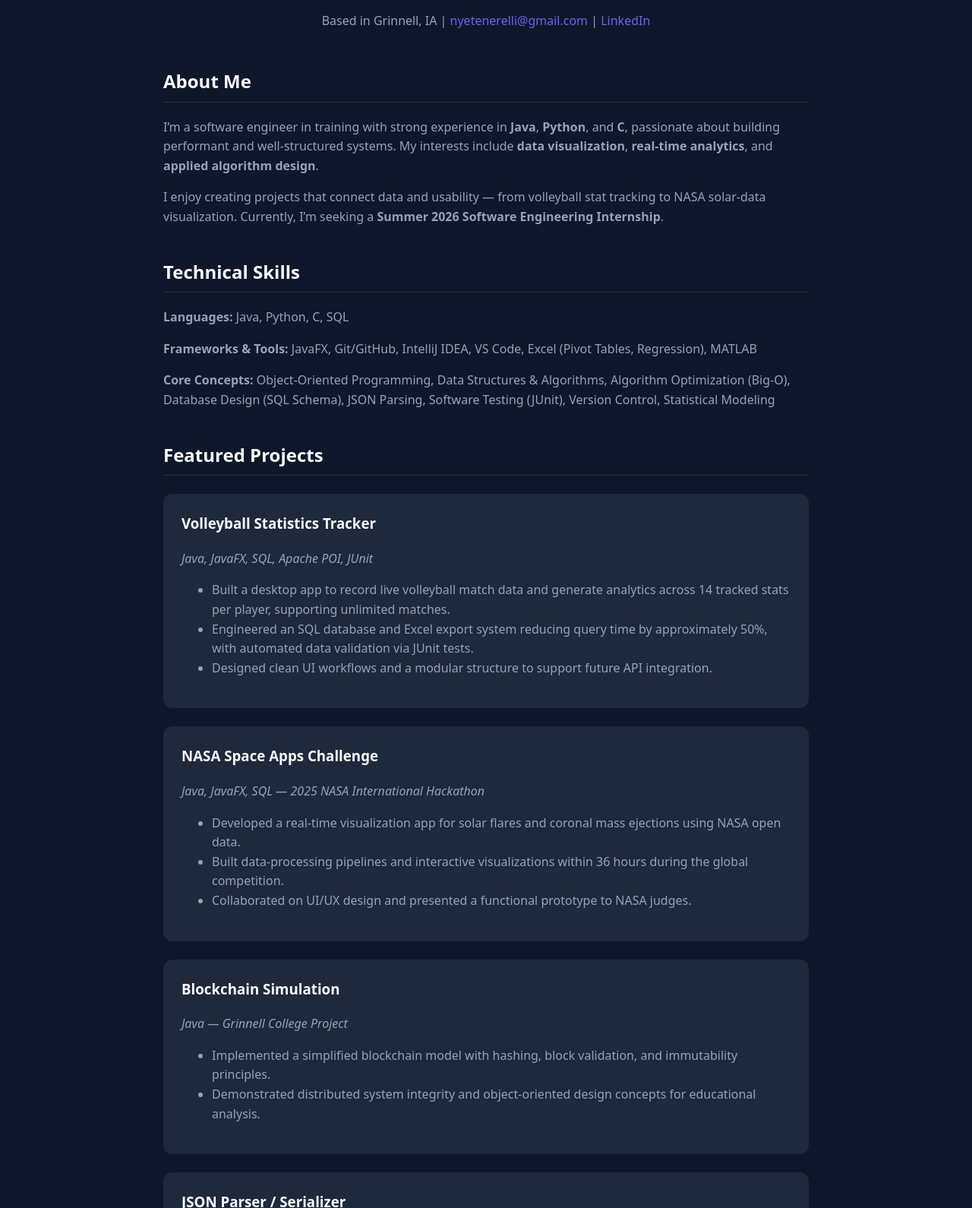
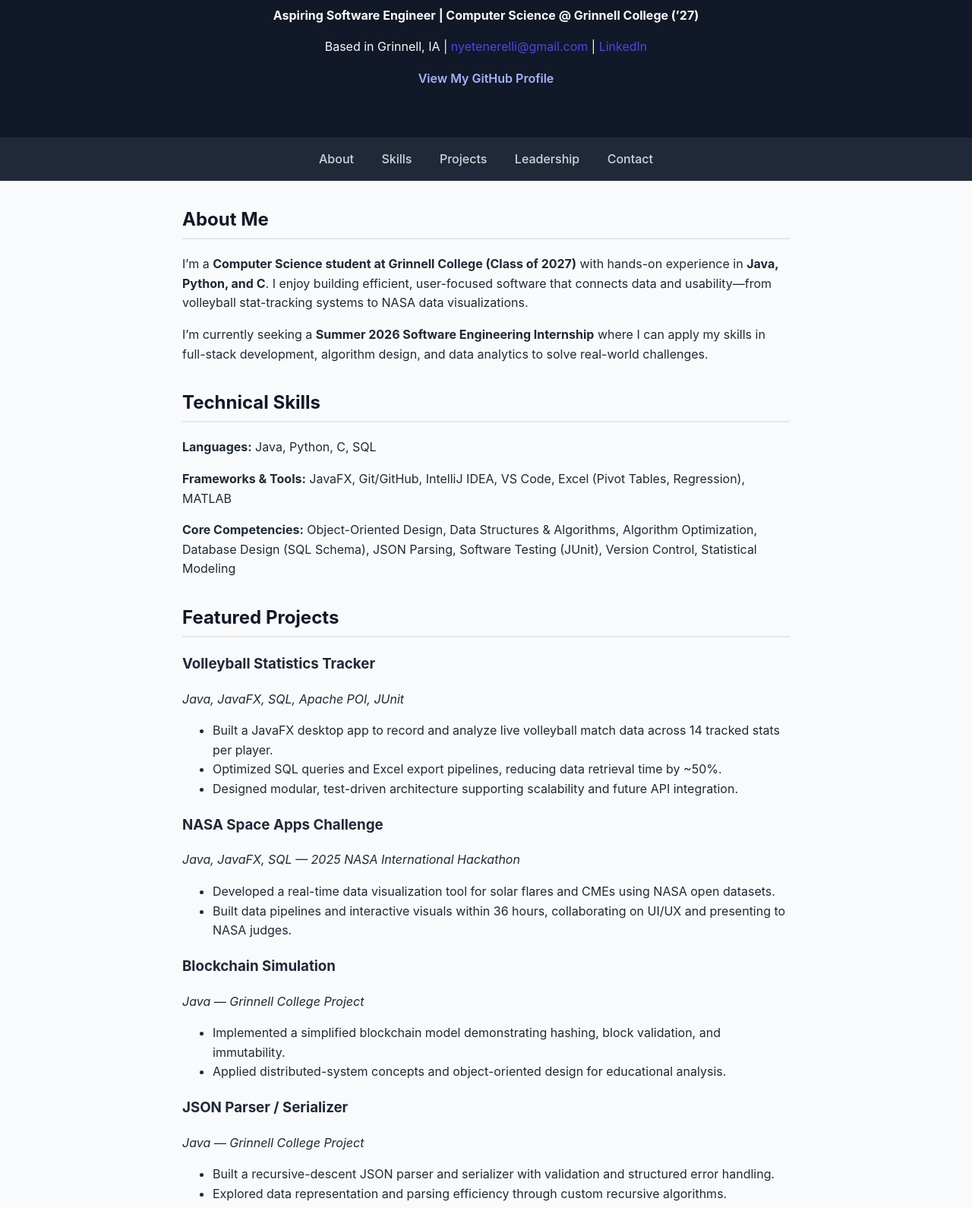
Before and after one commit to NyeTenerelli/nyeten.github.io, a plain HTML site: page index.html in a window 1280 px wide. Shown: the part 147-1737 px from the top of the page at 76% size. Drawn offline with Linux system fonts and the light colour scheme.

Commit message:
Refactor index.html for better structure and content
Updated HTML structure and content for improved clarity and presentation.

```diff
--- a/index.html
+++ b/index.html
@@ -1,149 +1,165 @@
-<!doctype html>
+<!DOCTYPE html>
 <html lang="en">
 <head>
-  <meta charset="utf-8" />
-  <meta name="viewport" content="width=device-width,initial-scale=1" />
-  <title>Nye Tenerelli | Portfolio</title>
-  <meta name="description" content="Portfolio of Nye Tenerelli — Computer Science Major at Grinnell College specializing in software engineering, data visualization, and analytics." />
-
+  <meta charset="UTF-8">
+  <meta name="viewport" content="width=device-width, initial-scale=1.0">
+  <title>Nye Tenerelli | Software Engineer in Training</title>
   <style>
-    :root {
-      --bg: #0f172a;
-      --card: #1e293b;
-      --text: #f8fafc;
-      --muted: #94a3b8;
-      --accent: #6366f1;
-    }
-    * { box-sizing: border-box; }
     body {
+      font-family: -apple-system, BlinkMacSystemFont, "Segoe UI", Roboto, Helvetica, Arial, sans-serif;
       margin: 0;
-      font-family: system-ui, -apple-system, "Segoe UI", Roboto, sans-serif;
-      background: var(--bg);
-      color: var(--text);
+      background-color: #f9fafb;
+      color: #1f2937;
       line-height: 1.6;
-      padding: 2rem 1rem;
     }
     header {
+      background-color: #111827;
+      color: #f9fafb;
+      padding: 3rem 1rem;
       text-align: center;
-      margin-bottom: 3rem;
     }
-    h1 {
-      font-size: 2.5rem;
-      margin: 0.2em 0;
+    h1 { font-size: 2.5rem; margin-bottom: 0.5rem; }
+    h2 { color: #111827; border-bottom: 2px solid #e5e7eb; padding-bottom: 0.3rem; }
+    h3 { margin-top: 1.2rem; }
+    p, li { font-size: 1rem; }
+    a { color: #4f46e5; text-decoration: none; }
+    a:hover { color: #818cf8; }
+    section { max-width: 800px; margin: 2rem auto; padding: 0 1rem; }
+    nav {
+      background-color: #1f2937;
+      text-align: center;
+      padding: 1rem 0;
     }
-    h2 {
-      margin-top: 2.5rem;
-      border-bottom: 1px solid rgba(255, 255, 255, 0.1);
-      padding-bottom: 0.3em;
+    nav a {
+      color: #d1d5db;
+      margin: 0 1rem;
+      text-decoration: none;
+      font-weight: 500;
     }
-    section {
-      max-width: 850px;
-      margin: 0 auto;
-    }
-    p, li { color: var(--muted); }
-    a { color: var(--accent); text-decoration: none; }
-    a:hover { text-decoration: underline; }
-    .project {
-      background: var(--card);
-      padding: 1.5rem;
-      border-radius: 12px;
-      margin: 1.5rem 0;
-    }
-    .project h3 {
-      margin-top: 0;
-      color: var(--text);
-    }
+    nav a:hover { color: #ffffff; }
+    ul { margin-top: 0.5rem; }
     footer {
+      background-color: #111827;
+      color: #9ca3af;
       text-align: center;
+      padding: 1rem;
       margin-top: 3rem;
       font-size: 0.9rem;
-      color: var(--muted);
     }
   </style>
 </head>
+<body>
 
-<body>
   <header>
     <h1>Nye Tenerelli</h1>
-    <p><strong>Computer Science Major @ Grinnell College (Class of 2027)</strong></p>
+    <p><strong>Aspiring Software Engineer | Computer Science @ Grinnell College (’27)</strong></p>
     <p>Based in Grinnell, IA | <a href="mailto:nyetenerelli@gmail.com">nyetenerelli@gmail.com</a> |
-      <a href="https://linkedin.com/in/nye-tenerelli-ba546023b" target="_blank">LinkedIn</a>
-    </p>
+      <a href="https://linkedin.com/in/nye-tenerelli-ba546023b" target="_blank">LinkedIn</a></p>
+    <p><a href="https://github.com/nyetenerelli" target="_blank" style="color:#a5b4fc;font-weight:600;">View My GitHub Profile</a></p>
   </header>
 
-  <section>
+  <nav>
+    <a href="#about">About</a>
+    <a href="#skills">Skills</a>
+    <a href="#projects">Projects</a>
+    <a href="#leadership">Leadership</a>
+    <a href="#contact">Contact</a>
+  </nav>
+
+  <section id="about">
     <h2>About Me</h2>
-    <p>I’m a software engineer in training with strong experience in <strong>Java</strong>, <strong>Python</strong>, and <strong>C</strong>, passionate about building performant and well-structured systems. My interests include <strong>data visualization</strong>, <strong>real-time analytics</strong>, and <strong>applied algorithm design</strong>.</p>
-    <p>I enjoy creating projects that connect data and usability — from volleyball stat tracking to NASA solar-data visualization. Currently, I’m seeking a <strong>Summer 2026 Software Engineering Internship</strong>.</p>
+    <p>
+      I’m a <strong>Computer Science student at Grinnell College (Class of 2027)</strong> with hands-on experience in
+      <strong>Java, Python, and C</strong>. I enjoy building efficient, user-focused software that connects
+      data and usability—from volleyball stat-tracking systems to NASA data visualizations.
+    </p>
+    <p>
+      I’m currently seeking a <strong>Summer 2026 Software Engineering Internship</strong> where I can apply my skills in
+      full-stack development, algorithm design, and data analytics to solve real-world challenges.
+    </p>
+  </section>
 
+  <section id="skills">
     <h2>Technical Skills</h2>
     <p><strong>Languages:</strong> Java, Python, C, SQL</p>
     <p><strong>Frameworks & Tools:</strong> JavaFX, Git/GitHub, IntelliJ IDEA, VS Code, Excel (Pivot Tables, Regression), MATLAB</p>
-    <p><strong>Core Concepts:</strong> Object-Oriented Programming, Data Structures & Algorithms, Algorithm Optimization (Big-O), Database Design (SQL Schema), JSON Parsing, Software Testing (JUnit), Version Control, Statistical Modeling</p>
+    <p><strong>Core Competencies:</strong> Object-Oriented Design, Data Structures & Algorithms, Algorithm Optimization,
+      Database Design (SQL Schema), JSON Parsing, Software Testing (JUnit), Version Control, Statistical Modeling</p>
+  </section>
 
+  <section id="projects">
     <h2>Featured Projects</h2>
 
-    <div class="project">
     <h3>Volleyball Statistics Tracker</h3>
     <p><em>Java, JavaFX, SQL, Apache POI, JUnit</em></p>
     <ul>
-        <li>Built a desktop app to record live volleyball match data and generate analytics across 14 tracked stats per player, supporting unlimited matches.</li>
-        <li>Engineered an SQL database and Excel export system reducing query time by approximately 50%, with automated data validation via JUnit tests.</li>
-        <li>Designed clean UI workflows and a modular structure to support future API integration.</li>
+      <li>Built a JavaFX desktop app to record and analyze live volleyball match data across 14 tracked stats per player.</li>
+      <li>Optimized SQL queries and Excel export pipelines, reducing data retrieval time by ~50%.</li>
+      <li>Designed modular, test-driven architecture supporting scalability and future API integration.</li>
     </ul>
-    </div>
 
-    <div class="project">
     <h3>NASA Space Apps Challenge</h3>
     <p><em>Java, JavaFX, SQL — 2025 NASA International Hackathon</em></p>
     <ul>
-        <li>Developed a real-time visualization app for solar flares and coronal mass ejections using NASA open data.</li>
-        <li>Built data-processing pipelines and interactive visualizations within 36 hours during the global competition.</li>
-        <li>Collaborated on UI/UX design and presented a functional prototype to NASA judges.</li>
+      <li>Developed a real-time data visualization tool for solar flares and CMEs using NASA open datasets.</li>
+      <li>Built data pipelines and interactive visuals within 36 hours, collaborating on UI/UX and presenting to NASA judges.</li>
     </ul>
-    </div>
 
-    <div class="project">
     <h3>Blockchain Simulation</h3>
     <p><em>Java — Grinnell College Project</em></p>
     <ul>
-        <li>Implemented a simplified blockchain model with hashing, block validation, and immutability principles.</li>
-        <li>Demonstrated distributed system integrity and object-oriented design concepts for educational analysis.</li>
+      <li>Implemented a simplified blockchain model demonstrating hashing, block validation, and immutability.</li>
+      <li>Applied distributed-system concepts and object-oriented design for educational analysis.</li>
     </ul>
-    </div>
 
-    <div class="project">
     <h3>JSON Parser / Serializer</h3>
     <p><em>Java — Grinnell College Project</em></p>
     <ul>
-        <li>Designed a recursive-descent JSON parser and serializer with object validation and structured error handling.</li>
-        <li>Explored low-level data representation and parsing efficiency.</li>
+      <li>Built a recursive-descent JSON parser and serializer with validation and structured error handling.</li>
+      <li>Explored data representation and parsing efficiency through custom recursive algorithms.</li>
     </ul>
-    </div>
+  </section>
 
+  <section id="leadership">
     <h2>Leadership & Impact</h2>
     <ul>
       <li><strong>Teen Mentors Leader – Kittitas County Robotics 4-H (2020–2023):</strong> Directed a mentor team supporting 24 youth; secured $3K in funding and led regional competition wins.</li>
       <li><strong>Presenter – Pacific Northwest Regional Economics Conference (2022):</strong> Delivered economic and data-driven research findings to faculty, economists, and policymakers.</li>
     </ul>
+  </section>
 
+  <section id="honors">
     <h2>Honors</h2>
     <ul>
-      <li>Eagle Scout, Boy Scouts of America (2023)</li>
-      <li>Harry Hopkins 1912 Grant & Founder’s Scholarship, Grinnell College</li>
-      <li>SOURCE Research Symposium Presenter, 2022</li>
+      <li><strong>Eagle Scout</strong>, Boy Scouts of America (2023)</li>
+      <li><strong>Harry Hopkins 1912 Grant</strong> & <strong>Founder’s Scholarship</strong>, Grinnell College</li>
+      <li><strong>SOURCE Research Symposium Presenter</strong>, 2022</li>
     </ul>
+  </section>
 
+  <section id="current">
     <h2>Current Focus</h2>
     <ul>
-      <li>Expanding the Volleyball Tracker with live-match visualization and web export</li>
-      <li>Exploring JavaScript + React for front-end integration</li>
-      <li>Preparing for Summer 2026 Software Engineering Internships</li>
+      <li>Enhancing Volleyball Tracker with live-match visualization and web export</li>
+      <li>Learning JavaScript and React for front-end development</li>
+      <li>Preparing for Summer 2026 software engineering internships</li>
+    </ul>
+    <p><a href="resume.pdf" target="_blank">View My Resume (PDF)</a></p>
+  </section>
+
+  <section id="contact">
+    <h2>Contact</h2>
+    <p>If you’d like to connect or discuss opportunities, feel free to reach out:</p>
+    <ul>
+      <li>Email: <a href="mailto:nyetenerelli@gmail.com">nyetenerelli@gmail.com</a></li>
+      <li>LinkedIn: <a href="https://linkedin.com/in/nye-tenerelli-ba546023b" target="_blank">linkedin.com/in/nye-tenerelli-ba546023b</a></li>
+      <li>GitHub: <a href="https://github.com/nyetenerelli" target="_blank">github.com/nyetenerelli</a></li>
     </ul>
   </section>
 
   <footer>
-    <p>© 2025 Nye Tenerelli • Built on GitHub Pages</p>
+    © 2025 Nye Tenerelli. Built with HTML & CSS on GitHub Pages.
   </footer>
+
 </body>
 </html>
```
Lines whose indentation alone changed are shown as unchanged.
